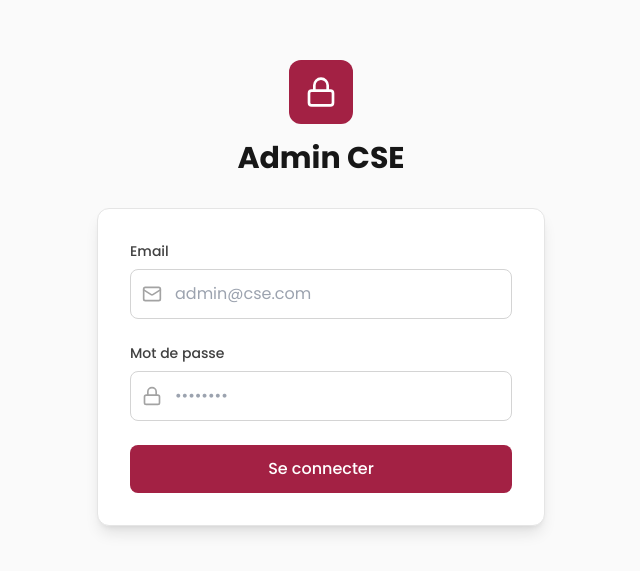
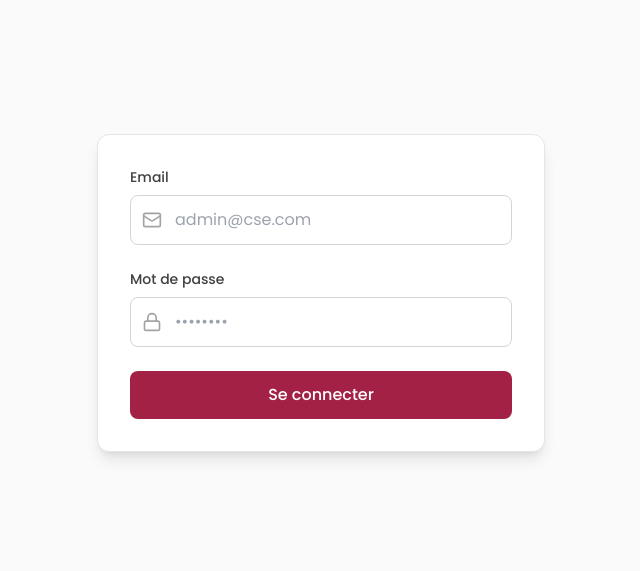
Before and after one commit to lmelane/bo-cse-platform, a Next.js app: page /login in a window 1280 px wide. Shown: the part 107-678 px from the top of the page, without its empty margins (319-959 px from the left). Built offline with nearby package versions, Linux system fonts and the light colour scheme; no server answers.

Commit message:
Remove header icon and title from login page for minimal design

```diff
--- a/app/login/page.tsx
+++ b/app/login/page.tsx
@@ -29,14 +29,6 @@ export default function LoginPage() {
   return (
     <div className="min-h-screen bg-neutral-50 flex items-center justify-center p-4">
       <div className="w-full max-w-md">
-        {/* Logo / Header */}
-        <div className="text-center mb-8">
-          <div className="inline-flex items-center justify-center w-16 h-16 bg-brand rounded-xl mb-4">
-            <Lock className="w-8 h-8 text-white" />
-          </div>
-          <h1 className="text-3xl font-bold text-neutral-900">Admin CSE</h1>
-        </div>
-
         {/* Carte de connexion */}
         <div className="bg-white rounded-xl border border-neutral-200 p-8 shadow-lg">
           <form onSubmit={handleSubmit} className="space-y-6">
```
